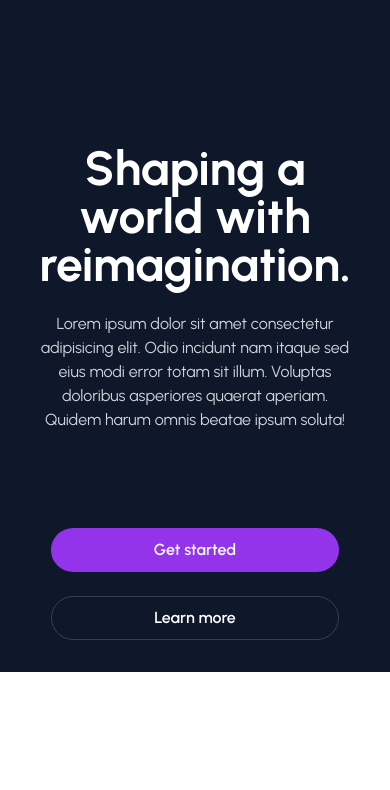
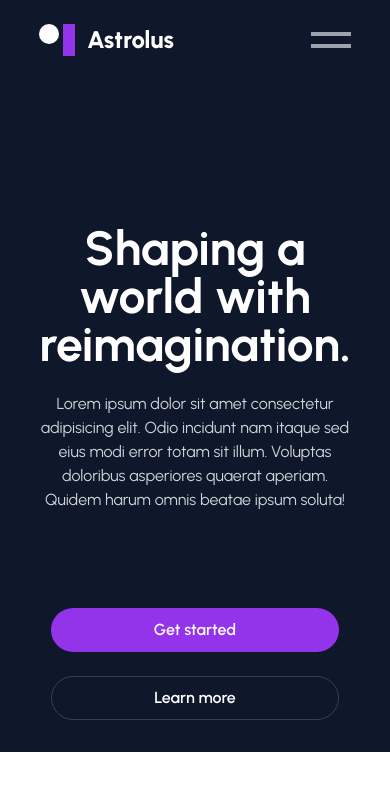
Before and after one commit to beginner-projects/babe, a React (Vite) app: page / in a window 390 px wide. Shown: the top 790 px of the page. Built offline with nearby package versions, Linux system fonts and the light colour scheme.

Commit message:
Navigation set

```diff
--- a/src/App.jsx
+++ b/src/App.jsx
@@ -1,12 +1,14 @@
 import "./App.css";
 import { Clients, avtaarsImg } from "./Data/Data";
 import HeroSection from "./components/HeroSection";
+import NavigationBar from "./components/NavigationBar/NavigationBar";
 
 function App() {
   console.log(avtaarsImg);
   console.log(Clients);
   return (
     <div className=" box-border w-full h-full flex bg-bg justify-center items-center flex-col">
+      <NavigationBar />
       <HeroSection />
     </div>
   );
--- a/src/components/NavigationBar/NavigationBar.jsx
+++ b/src/components/NavigationBar/NavigationBar.jsx
@@ -4,7 +4,7 @@ const NavigationBar = () => {
   const [isOpen, setIsOpen] = useState(false);
 
   return (
-    <div className=" Nagation w-[80%] h-16 m-auto py-4 flex justify-between align-middle">
+    <div className=" Nagation w-[80%] h-20 m-auto py-6 flex justify-between align-middle">
       <div className="text-textH text-2xl font-extrabold flex place-items-center gap-3">
         <div className="flex gap-1">
           <div className="h-5 w-5 rounded-[100%] bg-white"></div>
@@ -12,48 +12,51 @@ const NavigationBar = () => {
         </div>
         {NavCompany.title}
       </div>
-      {!isOpen ? (
+
       <button
         className="flex md:hidden gap-2 flex-col text-lg align-middle justify-center text-textH "
         onClick={() => {
           setIsOpen(!isOpen);
         }}
       >
-          <div className="w-10 h-1 bg-gray-400"></div>
-          <div className="w-10 h-1 bg-gray-400"></div>
+        <div
+          className="w-10 h-1 bg-gray-400 "
+          style={
+            isOpen
+              ? {
+                  transform: "rotate(-45deg)",
+                }
+              : {}
+          }
+        ></div>
+        <div
+          className="w-10 h-1 bg-gray-400 relative bottom-3 transition-all "
+          style={isOpen ? { transform: "rotate(45deg)" } : { bottom: "0" }}
+        ></div>
       </button>
-      ) : (
-        <div
-          className="font-semibold relative -top-3 text-gray-400 text-5xl "
-          onClick={() => {
-            setIsOpen(!isOpen);
-          }}
-        >
-          x
-        </div>
-      )}
+
       {isOpen && (
-        <div className="absolute h-screen w-screen right-0 top-16 bg-bg">
-          <div className="flex justify-start flex-col  gap-4">
+        <div className="absolute h-screen w-screen right-0 top-16 bg-bg ">
+          <div className="flex justify-start align-middle flex-col bg-[#6d6b75aa] w-[90%] rounded-lg m-auto my-7 gap-5 p-7">
             {NavigationData.map((value, key) => {
               return (
-                <div key={key} className="m-auto h-auto">
+                <div key={key} className="m-0 h-auto ">
                   <a
                     href={value.link}
-                    className="text-textP hover:text-textH text-lg"
+                    className="text-[#b8b2b2] hover:text-textH text-lg w-36"
                   >
                     {value.item}
                   </a>
                 </div>
               );
             })}
-            <button className="px-4 py-0  text-textH text-base rounded-3xl  bg-btn hover:scale-105">
+            <button className="px-4 py-1 w-36  text-textH text-base rounded-3xl  bg-btn hover:scale-105">
               Get Started
             </button>
           </div>
         </div>
       )}
-      <div className="hidden md:flex align-middle justify-around gap-4">
+      <div className="hidden md:flex align-middle justify-around gap-7">
         {NavigationData.map((value, key) => {
           return (
             <div key={key} className="m-auto h-auto">
```
Lines whose indentation alone changed are shown as unchanged.
